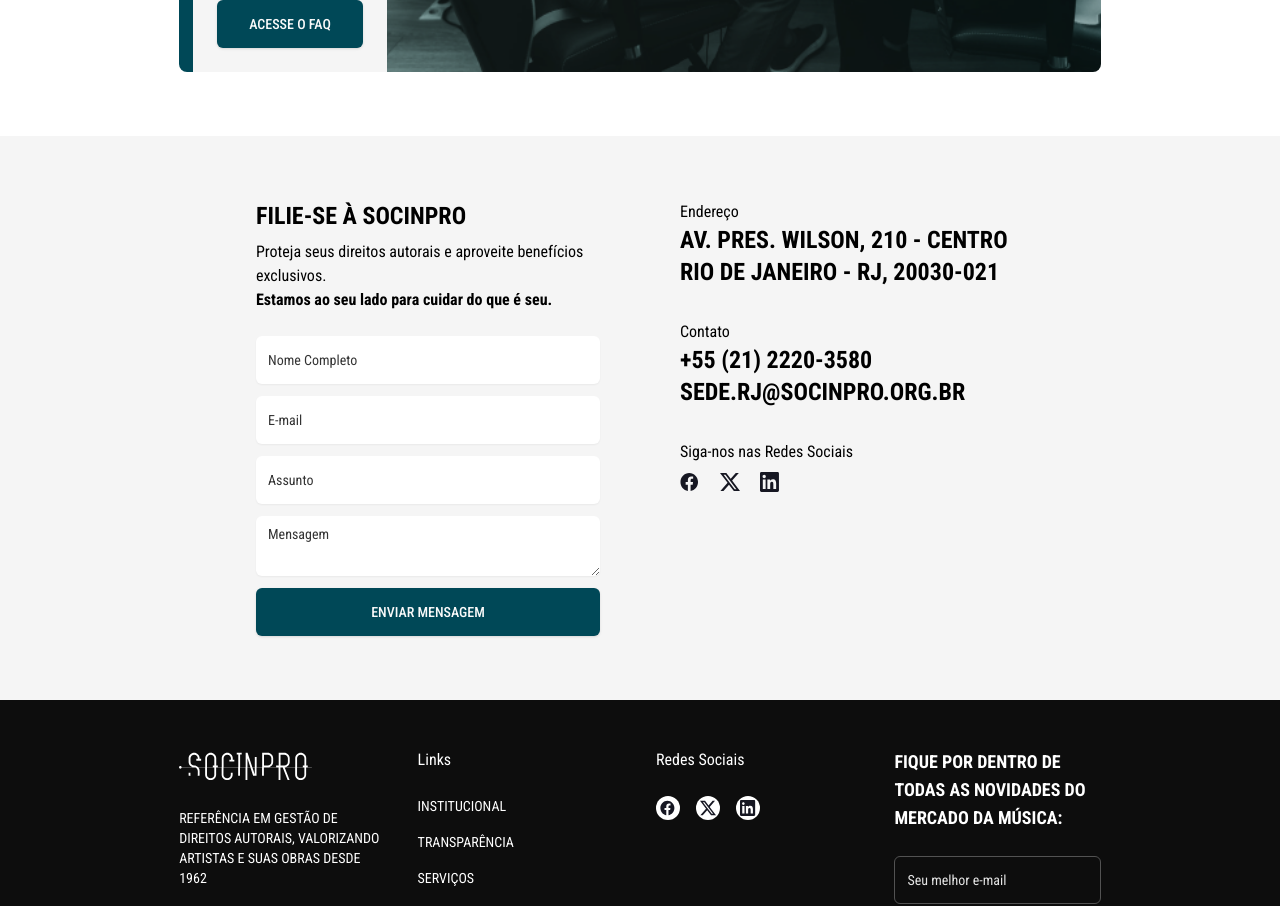
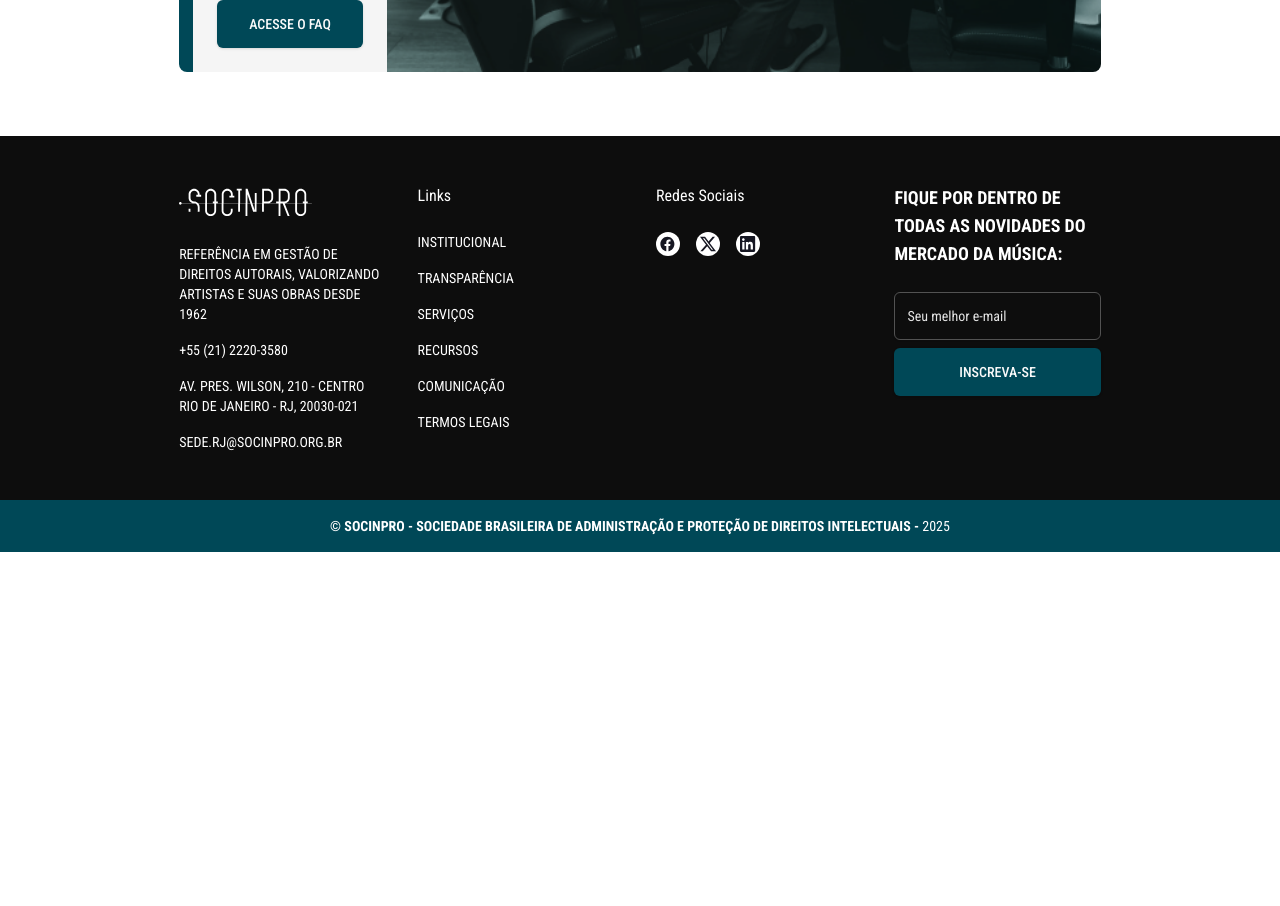
Before and after one commit to sociedade-socinpro/site-socinpro, a Next.js app: page / in a window 1280 px wide. Shown: the part 3240-4146 px from the top of the page. After the commit the page ends 3792 px from the top, so only its background shows below. Built offline with nearby package versions, Linux system fonts and the light colour scheme.

Commit message:
fix: remove signup section

```diff
--- a/app/page.jsx
+++ b/app/page.jsx
@@ -3,12 +3,10 @@
 import { ArtistsSection } from "@/components/home/ArtistsSection";
 import { NewsSection } from "@/components/home/NewsSection";
 import { SupportSection } from "@/components/home/SupportSection";
-import { SignupSection } from "@/components/home/SignupSection";
-import { ContactSection } from "@/components/home/ContactSection";
 
 export default function Home() {
   return (
-    <div className="space-y-16 overflow-hidden">
+    <div className="space-y-16 pb-16 overflow-hidden">
       <section>
         <HeroSection />
         <FeaturesSection />
@@ -16,14 +14,6 @@
       <ArtistsSection />
       <NewsSection />
       <SupportSection />
-      <section className="flex flex-col justify-center lg:flex-row bg-neutral-100 py-16 gap-12 lg:gap-20 px-[8%] xl:px-[20%]">
-        <div className="flex-1 lg:max-w-xl">
-          <SignupSection />
-        </div>
-        <div className="flex-1 lg:max-w-xl">
-          <ContactSection />
-        </div>
-      </section>
     </div>
   );
 }
--- a/components/Home/ArtistsSection.jsx
+++ b/components/Home/ArtistsSection.jsx
@@ -1,6 +1,6 @@
 import Image from "next/image";
 
-import { Button } from "../ui/button";
+import { Button } from "@/components/ui/button";
 
 import CesarMenottiFabiano from "@/public/images/artists/cesar_menotti_fabiano.png";
 import MichelTelo from "@/public/images/artists/michel_telo.png";
```
